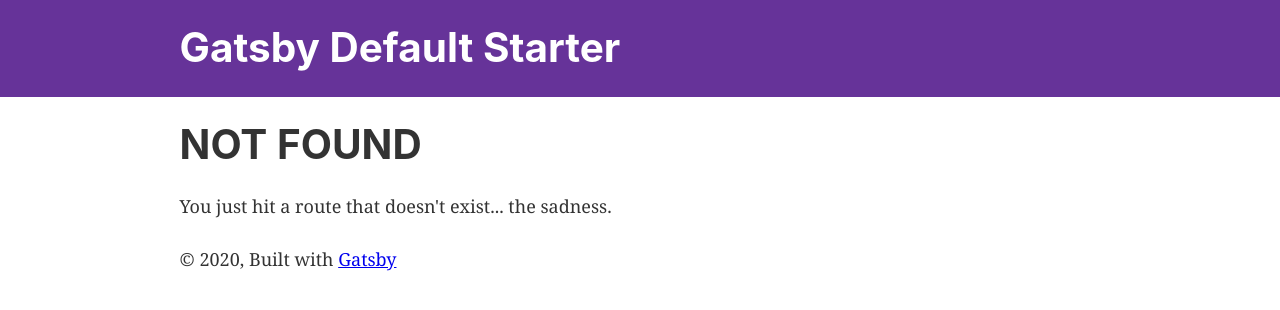
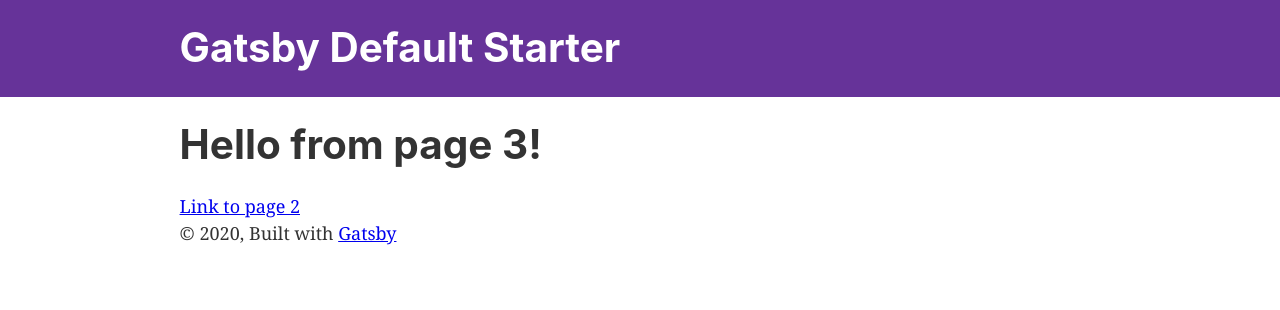
Before and after one commit to labbydev/soap, a Gatsby site: page /posts/page-3 in a window 1280 px wide. Before the commit this address had no page. Built offline with nearby package versions, Linux system fonts and the light colour scheme; Gatsby itself is replaced by a stand-in of ours.

Commit message:
use the basic page layout for page 3.

```diff
--- a/src/components/image.js
+++ b/src/components/image.js
@@ -6,7 +6,7 @@ import Img from "gatsby-image"
  * This component is built using `gatsby-image` to automatically serve optimized
  * images with lazy loading and reduced file sizes. The image is loaded using a
  * `useStaticQuery`, which allows us to load the image from directly within this
- * component, rather than having to pass the image data down from pages.
+ * component, rather than having to pass the image data down from posts.
  *
  * For more information, see the docs:
  * - `gatsby-image`: https://gatsby.dev/gatsby-image
--- /dev/null
+++ b/src/pages/posts/page-3.js
@@ -0,0 +1,11 @@
+import React from "react";
+import { Link } from "gatsby";
+
+import Layout from "../../components/layout";
+
+export default () => (
+    <Layout>
+        <h1>Hello from page 3!</h1>
+        <Link to={"/page-2"}>Link to page 2</Link>
+    </Layout>
+)
```
